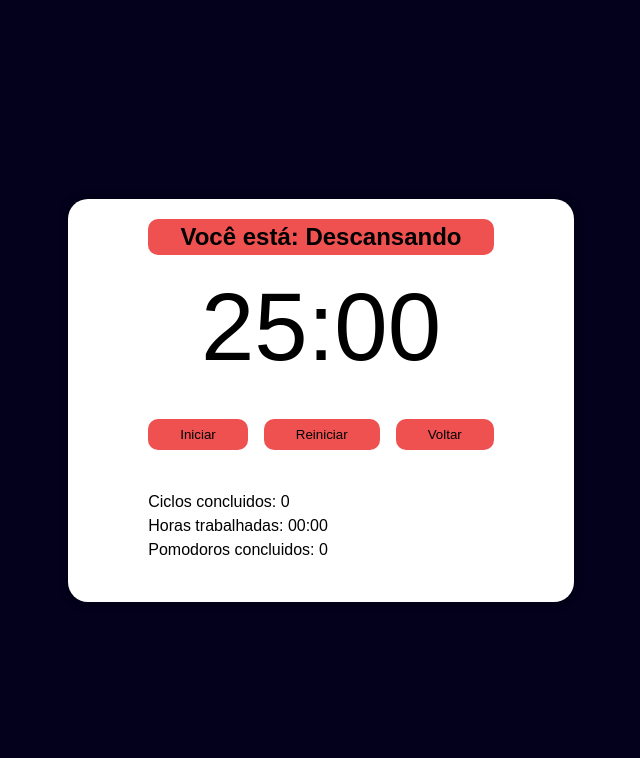
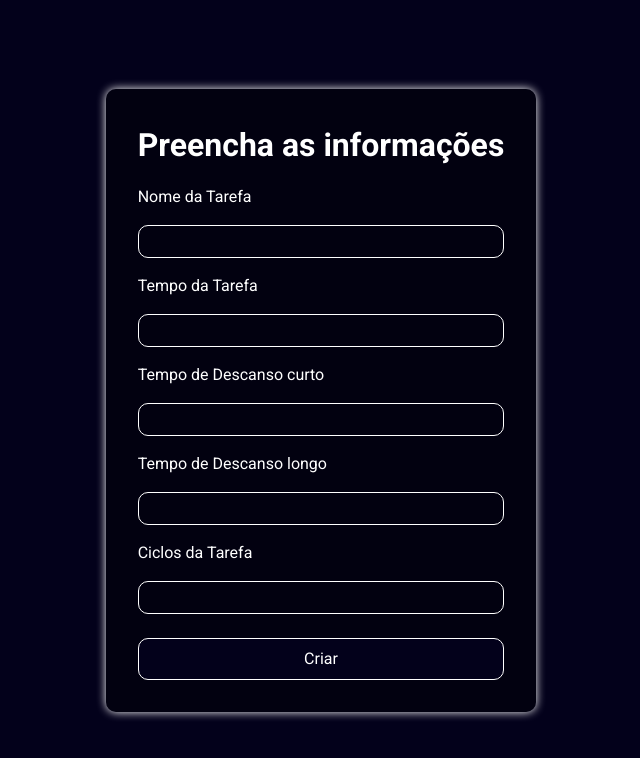
Before and after one commit to moisesBarsoti/tecnicaPomodoro, a React (Vite) app: page / in a window 1280 px wide. Shown: the top 758 px of the page, without its empty margins (319-959 px from the left). Built offline with nearby package versions, Linux system fonts and the light colour scheme.

Commit message:
Subindo Arquivos

```diff
--- a/package.json
+++ b/package.json
@@ -11,7 +11,8 @@
   },
   "dependencies": {
     "react": "^18.3.1",
-    "react-dom": "^18.3.1"
+    "react-dom": "^18.3.1",
+    "react-router-dom": "^7.0.2"
   },
   "devDependencies": {
     "@eslint/js": "^9.15.0",
--- a/src/components/PomodoroTimer/PomodoroTimer.css
+++ b/src/components/PomodoroTimer/PomodoroTimer.css
@@ -1,5 +1,6 @@
 .pomodoro {
     background-color: var(--color-white);
+    color: var(--color-black);
     margin: 30px 50px;
     padding: 20px 5rem;
     border-radius: 20px;
--- a/src/index.css
+++ b/src/index.css
@@ -1,8 +1,10 @@
+@import url('https://fonts.googleapis.com/css2?family=Roboto:ital,wght@0,100;0,300;0,400;0,500;0,700;0,900;1,100;1,300;1,400;1,500;1,700;1,900&display=swap');
+
 * {
     box-sizing: border-box;
     padding: 0;
     margin: 0;
-    font-family: sans-serif;
+    font-family: 'Roboto', sans-serif;
     outline: none;
     text-decoration: none;
     -webkit-font-smoothing: antialiased;
@@ -22,7 +24,8 @@
     --color-red: #ef5050;
 
     /* Hover */
-    --transparente-hover: rgba(255, 255, 255, 0.5)
+    --transparente-hover: rgba(255, 255, 255, 0.5);
+    --transparente: rgba(0, 0, 0, 0.4);
 }
 
 body {
@@ -33,12 +36,36 @@ body {
     min-height: 100vh;
 }
 
+body::-webkit-scrollbar {
+    width: 10px;
+}
+
+body::-webkit-scrollbar-track {
+    background: var(--color-verde-agua);
+}
+
+body::-webkit-scrollbar-thumb {
+    background: var(--bg-color);
+    border-radius: 8px;
+}
+
 .working {
     background: var(--color-red);
 }
 
 .hidden {
     display: none;
+}
+
+
+/* Animações */
+
+@keyframes aparecer {
+    from {
+        opacity: 0;
+    } to {
+        opacity: 1;
+    }
 }
 
 
--- a/src/main.tsx
+++ b/src/main.tsx
@@ -1,10 +1,23 @@
 import { StrictMode } from "react";
 import { createRoot } from "react-dom/client";
 import { App } from "./App.tsx";
+import { createBrowserRouter, RouterProvider } from "react-router-dom";
+import { PegandoInfo } from "./pages/PegandoInfo/PegandoInfo.tsx";
 import "./index.css";
 
-createRoot(document.getElementById("root")!).render(
+const router = createBrowserRouter([
+  {
+    path: "/",
+    element: <PegandoInfo />,
+  },
+  {
+    path: "/temporizador",
+    element: <App />,
+  },
+]);
+
+createRoot(document.getElementById("root")).render(
   <StrictMode>
-    <App />
+    <RouterProvider router={router} />
   </StrictMode>
 );
--- /dev/null
+++ b/src/pages/PegandoInfo/PegandoInfo.css
@@ -0,0 +1,68 @@
+.container {
+    margin: auto;
+    padding: 2rem;
+    border-radius: 10px;
+    background-color: var(--transparente);
+    color: var(--color-white);
+    box-shadow: 0 0 10px var(--color-white);
+}
+
+form {
+    display: flex;
+    flex-direction: column;
+    gap: 1rem;
+}
+
+label {
+    display: flex;
+    flex-direction: start;
+}
+
+input {
+    background: none;
+    padding: .5rem 1rem;
+    border: solid 1px var(--color-white);
+    border-radius: 10px;
+    color: var(--color-white);
+}
+
+a {
+    background: var(--bg-color);
+    padding: .5rem;
+    border: solid 1px var(--color-white);
+    border-radius: 10px;
+    color: var(--color-white);
+    cursor: pointer;
+    transition: .5s;
+    margin-top: .5rem;
+}
+
+a:hover {
+    transform: scale(.9);
+    background: var(--transparente);
+}
+
+/* Animação */
+
+h1,
+label,
+input,
+a {
+    animation: aparecer 1s backwards;
+}
+
+h1 {
+    animation-delay: .4s;
+}
+
+label {
+    animation-delay: .6s;
+}
+
+input {
+    animation-delay: .8s;
+}
+
+a {
+    animation-delay: 1s;
+}
--- /dev/null
+++ b/src/pages/PegandoInfo/PegandoInfo.tsx
@@ -0,0 +1,24 @@
+import "./PegandoInfo.css";
+
+export const PegandoInfo = () => {
+  return (
+    <div className="container">
+      <form action="">
+        <h1>Preencha as informações</h1>
+        <label htmlFor="">Nome da Tarefa</label>
+        <input type="text" title="Nome da tarefa" autoFocus />
+        <label htmlFor="">Tempo da Tarefa</label>
+        <input type="number" />
+        <label htmlFor="">Tempo de Descanso curto</label>
+        <input type="number" />
+        <label htmlFor="">Tempo de Descanso longo</label>
+        <input type="number" />
+        <label htmlFor="">Ciclos da Tarefa</label>
+        <input type="number" />
+        <a title="Criar pomodoro" href="/temporizador">
+          Criar
+        </a>
+      </form>
+    </div>
+  );
+};
```
Also changed, not shown: 1 other file (tests, documents, lock files or other folders).
